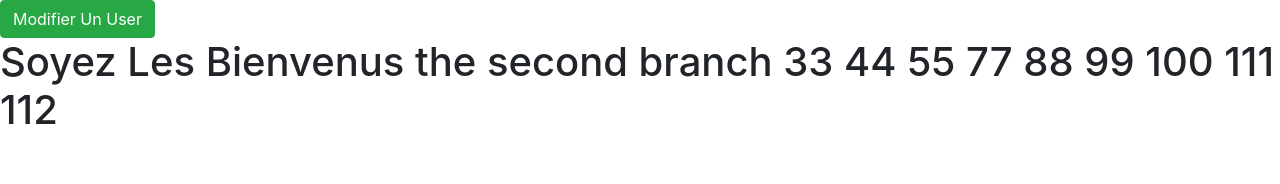
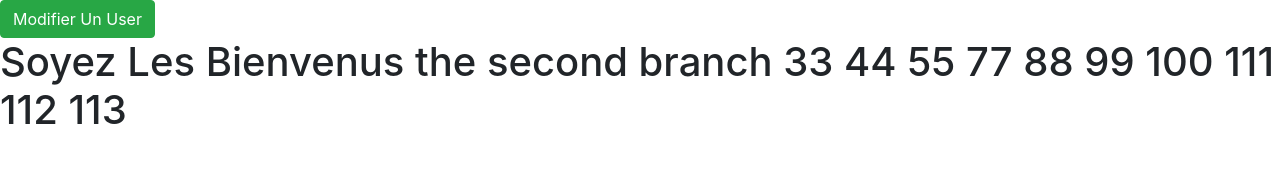
Before and after one commit to walid-djebbouri/TestGit, an Angular app: page /appariel in a window 1280 px wide. Shown: the top 184 px of the page. Built offline with nearby package versions, Linux system fonts and the light colour scheme.

Commit message:
commit 19

```diff
--- a/src/app/appareil/appareil.component.html
+++ b/src/app/appareil/appareil.component.html
@@ -1,4 +1,4 @@
 <h1>Soyez Les Bienvenus the second branch 33 44 55 77 88 99
-100 111 112
+100 111 112 113
 </h1>
 <app-mon-premier></app-mon-premier>
```
